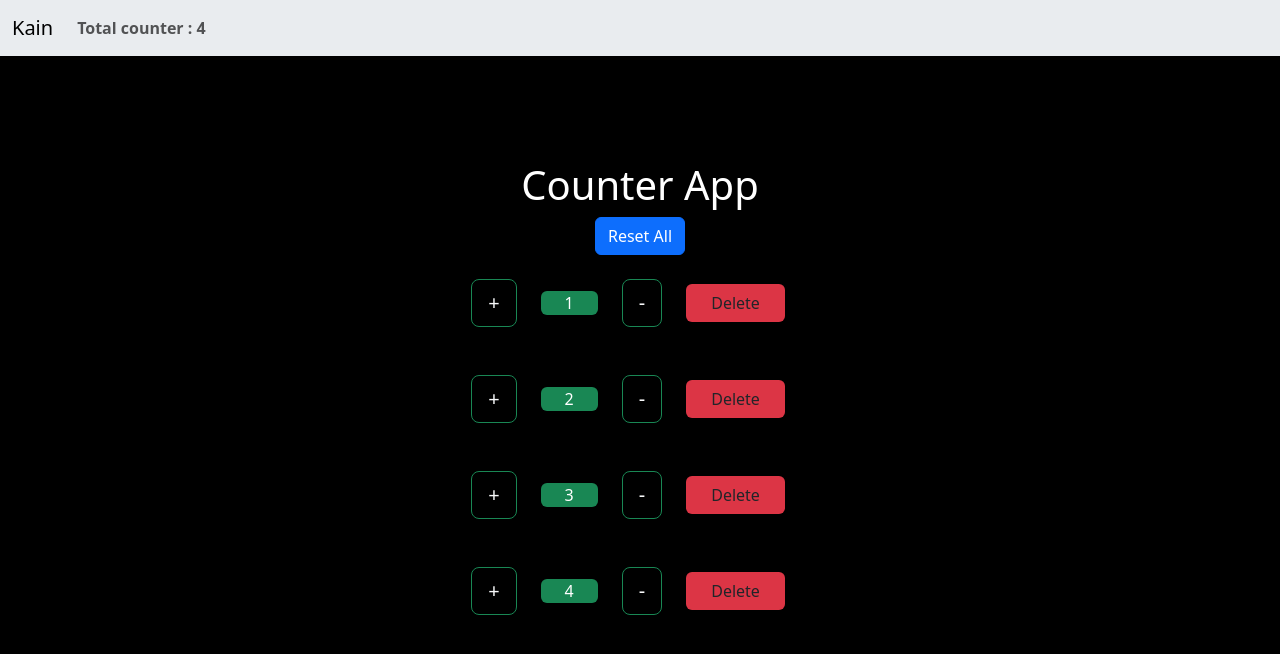
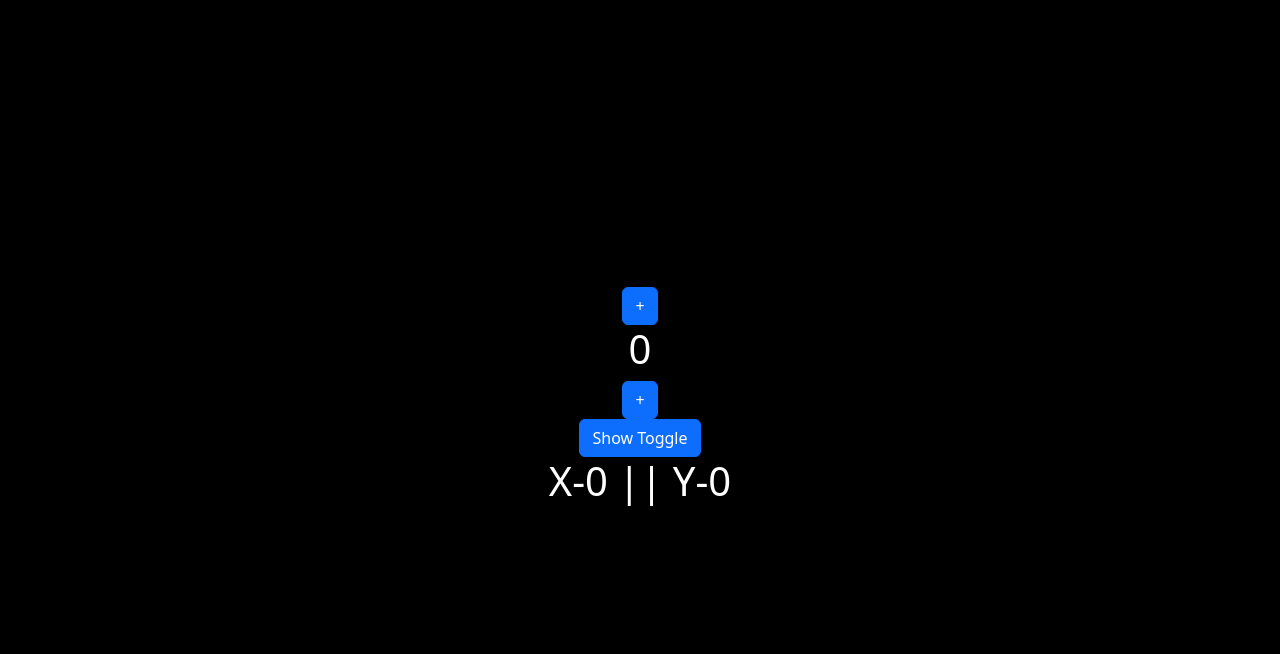
Before and after one commit to harsh-kain/codespaces-react, a React (Create React App) app: page / in a window 1280 px wide. Shown: the top 654 px of the page. Built offline with nearby package versions, Linux system fonts and the light colour scheme.

Commit message:
adding useEffect file

```diff
--- a/src/App.js
+++ b/src/App.js
@@ -1,34 +1,19 @@
 import "./App.css";
-import Btn from "./components/Btn";
-import Navbar from "./components/Navbar";
-import Counter from "./counter/Counter";
-import Totalcounter from "./counter/Totalcounter";
-// import ChangeName from "./components/ChangeName";
+import UseStateHooksEx from "./hooks/UseStateHooksEx";
 const App = () => {
 
   return (
     <>
 
       <div className="container-fluid bg-black text-bg-dark vh-100 d-flex flex-column justify-content-center align-items-center">
+        <UseStateHooksEx/>
 
-        <h1>Counter App</h1>
-        <Totalcounter />
       </div>
 
 
 
 
-      {/* <Counter count="1"/>
-      <Counter count="2" />
-      <Counter count="3" />
-      <Counter count="4" />  */}
-      {/* <Btn onSmash={()=>console.log("kain from onsmash")}/>
-      <Btn onSmash={()=>console.log("Harsh from onsmash")}/> */}
-      {/* <ChangeName/> */}
 
-      {/* for building play and pause btn  */}
-
-      {/* <Btn onPlay={()=>console.log("play..")} onPause={()=>console.log("pause..")}/> */}
     </>
   );
 };
--- /dev/null
+++ b/src/hooks/ToggleComponents.jsx
@@ -0,0 +1,23 @@
+import React,{useState,useEffect} from 'react'
+
+const ToggleComponents = () => {
+    const [x , setX ] = useState(0)
+    const [y, setY ] = useState(0)
+    const mouseMove = (e) =>{
+        setX(e.clientX);
+        setY(e.clientY);
+    }
+    useEffect(()=>{
+        window.addEventListener('mousemove', mouseMove);
+        return ()=>{
+            window.removeEventListener('mousemove', mouseMove);
+        }
+      });
+  return (
+    <>
+        <h1>X-{x} || Y-{y}</h1>
+    </>
+  )
+}
+
+export default ToggleComponents
--- /dev/null
+++ b/src/hooks/UseStateHooksEx.jsx
@@ -0,0 +1,34 @@
+import React, { useEffect, useState } from 'react'
+import ToggleComponents from './ToggleComponents';
+
+const UseStateHooksEx = () => {
+    const [count , setCount ] = useState(0)
+    const [toggle , setToggle ] = useState(false);
+
+    const changeToggle = ()=>{
+      setToggle(!toggle);
+    }
+    const increment = () =>{
+      setCount(count + 1);
+    }
+    const increment5 = () =>{
+      setCount(count + 1000000);
+    }
+
+    useEffect(()=>{
+      console.log("Inside useEffect hooks");
+
+    },[count]);
+  return (
+    <>
+        <button className="btn btn-primary" onClick={increment}>+</button>
+        <h1>{count}</h1>
+        <button className="btn btn-primary" onClick={increment5}>+</button>
+        <button className="btn btn-primary" onClick={changeToggle}>Show Toggle</button>
+
+        <ToggleComponents/>
+    </>
+  )
+}
+
+export default UseStateHooksEx;
```
